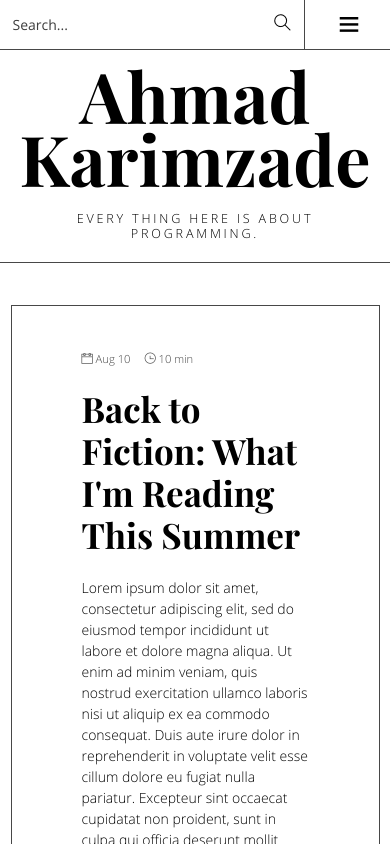
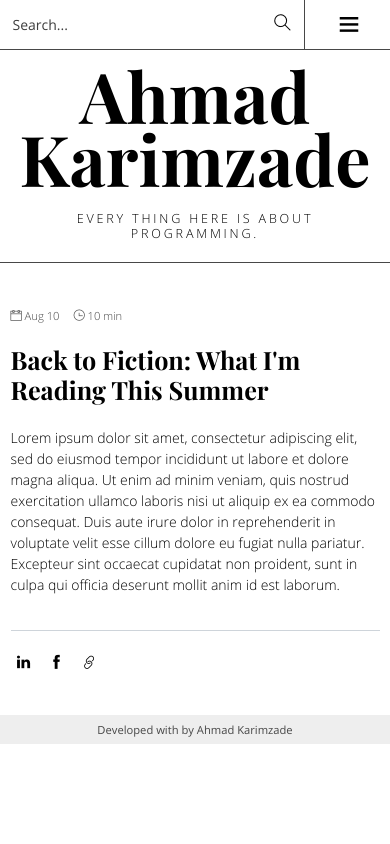
Before and after one commit to ahmadkzx/ahmadkzx.github.io, a React (Create React App) app: page /post/54/test in a window 390 px wide. Shown: the top 844 px of the page. Built offline with nearby package versions, Linux system fonts and the light colour scheme.

Commit message:
feat: post page ui responsive

```diff
--- a/src/pages/Post/index.scss
+++ b/src/pages/Post/index.scss
@@ -4,6 +4,11 @@
   &-body {
     padding: 3rem 5rem;
     border: 1px solid $gray-700;
+
+    @include media-breakpoint-down('lg') {
+      padding: 0;
+      border: none;
+    }
 
     &-header {
       margin-bottom: 1.5rem;
@@ -19,6 +24,10 @@
     &__title {
       font-family: 'Playfair';
       font-size: 2.5rem;
+
+      @include media-breakpoint-down('lg') {
+        font-size: 1.8rem;
+      }
     }
 
     &__content {
@@ -51,6 +60,10 @@
 
   &-related {
     margin-top: 2rem;
+
+    @include media-breakpoint-down('lg') {
+      display: none;
+    }
 
     &-header {
       display: flex;
```
